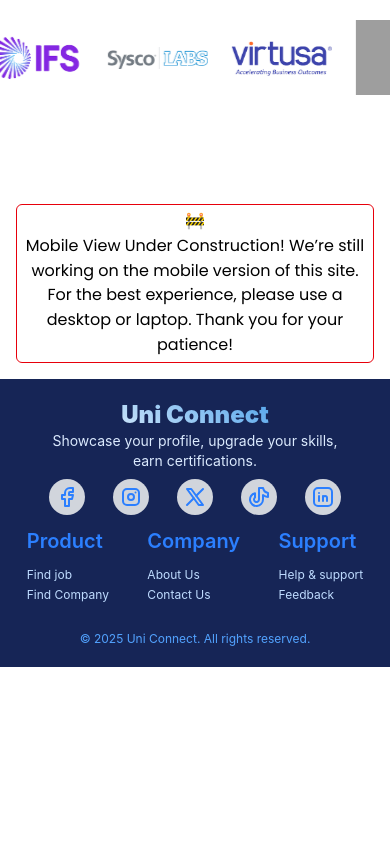
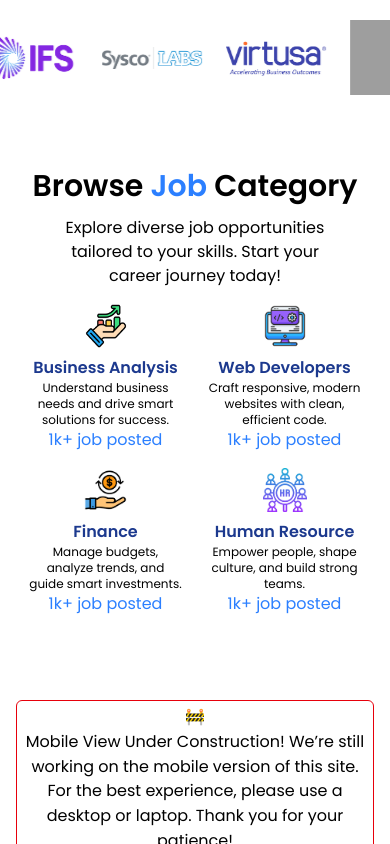
Before and after one commit to kavinduhcolombage/UniConnect_Frontend, a React (Vite) app: page / in a window 390 px wide. Shown: the part 933-1777 px from the top of the page. Before the commit the page ends 1600 px from the top, so only its background shows below. Built offline with nearby package versions, Linux system fonts and the light colour scheme; grey boxes are pictures that could not be loaded.

Commit message:
refactor JobCategory component for improved layout and responsiveness

```diff
--- a/src/pages/LandingPage/JObCategory.tsx
+++ b/src/pages/LandingPage/JObCategory.tsx
@@ -1,47 +1,46 @@
 const JobCategory = () => {
-    return <div className="md:flex hidden">
-        <div className="mt-20 pb-5">
-        <div className="text-4xl text-center font-semibold mb-3">Browse <span className="text-blue-500">Job</span> Category</div>
-        <div className="text-lg mx-auto text-center w-1/2">Explore diverse job opportunities tailored to your skills. Start your career journey today!</div>
+    return <div className="mt-10 max-[850px]:mt-5 pb-5">
+        <div className="text-4xl max-[850px]:text-3xl text-center font-semibold mb-3">Browse <span className="text-blue-500">Job</span> Category</div>
+        <div className="text-lg max-[850px]:text-base mx-auto text-center w-1/2 max-[550px]:w-2/3">Explore diverse job opportunities tailored to your skills. Start your career journey today!</div>
 
-        <div className="flex">
-            <div className="flex flex-col items-center w-[25%] mx-auto mt-10">
+        <div className="grid grid-cols-4 max-[740px]:grid-cols-2 mx-10 my-5 max-[500px]:mx-5 max-[500px]:my-2 gap-2">
+            <div className="flex flex-col items-center justify-center px-2">
                 <div className="p-2 rounded-full">
-                    <img className="h-15 w-15" src="/JobCategory/Sales.png" alt="" />
+                    <img className="h-15 w-15 max-[500px]:h-11 max-[500px]:w-11" src="/JobCategory/Sales.png" alt="" />
                 </div>
-                <div className="text-blue-900 text-lg font-semibold">Business Analysis</div>
-                <div className="text-sm text-center">Understand business needs and drive smart solutions for success.</div>
-                <div className="text-blue-500 text-lg">1k+ job posted</div>
+                <div className="text-blue-900 text-lg max-[850px]:text-base font-semibold">Business Analysis</div>
+                <div className="text-sm max-[850px]:text-xs text-center">Understand business needs and drive smart solutions for success.</div>
+                <div className="text-blue-500 text-lg max-[850px]:text-base">1k+ job posted</div>
             </div>
-            <div className="flex flex-col items-center w-[25%] mx-auto mt-10">
+            <div className="flex flex-col items-center justify-center px-2">
                 <div className="p-2 rounded-full">
-                    <img className="h-15 w-15" src="/JobCategory/WebDevelop.png" alt="" />
+                    <img className="h-15 w-15 max-[500px]:h-11 max-[500px]:w-11" src="/JobCategory/WebDevelop.png" alt="" />
                 </div>
-                <div className="text-blue-900 text-lg font-semibold">Web Developers</div>
-                <div className="text-sm text-center">Craft responsive, modern websites with clean, efficient code.</div>
-                <div className="text-blue-500 text-lg">1k+ job posted</div>
+                <div className="text-blue-900 text-lg max-[850px]:text-base font-semibold">Web Developers</div>
+                <div className="text-sm max-[850px]:text-xs text-center">Craft responsive, modern websites with clean, efficient code.</div>
+                <div className="text-blue-500 text-lg max-[850px]:text-base">1k+ job posted</div>
             </div>
-            <div className="flex flex-col items-center w-[25%] mx-auto mt-10">
+            <div className="flex flex-col items-center justify-center px-2">
                 <div className="p-2 rounded-full">
-                    <img className="h-15 w-15" src="/JobCategory/Finance.png" alt="" />
+                    <img className="h-15 w-15 max-[500px]:h-11 max-[500px]:w-11" src="/JobCategory/Finance.png" alt="" />
                 </div>
-                <div className="text-blue-900 text-lg font-semibold">Finance</div>
-                <div className="text-sm text-center">Manage budgets, analyze trends, and guide smart investments.</div>
-                <div className="text-blue-500 text-lg">1k+ job posted</div>
+                <div className="text-blue-900 text-lg max-[850px]:text-base font-semibold">Finance</div>
+                <div className="text-sm max-[850px]:text-xs text-center">Manage budgets, analyze trends, and guide smart investments.</div>
+                <div className="text-blue-500 text-lg max-[850px]:text-base">1k+ job posted</div>
             </div>
-            <div className="flex flex-col items-center w-[25%] mx-auto mt-10">
+            <div className="flex flex-col items-center justify-center px-2">
                 <div className="p-2 rounded-full">
-                    <img className="h-15 w-15" src="/JobCategory/HR.png" alt="" />
+                    <img className="h-15 w-15 max-[500px]:h-11 max-[500px]:w-11" src="/JobCategory/HR.png" alt="" />
                 </div>
-                <div className="text-blue-900 text-lg font-semibold">Human Resource</div>
-                <div className="text-sm text-center">Empower people, shape culture, and build strong teams.</div>
-                <div className="text-blue-500 text-lg">1k+ job posted</div>
+                <div className="text-blue-900 text-lg max-[850px]:text-base font-semibold">Human Resource</div>
+                <div className="text-sm max-[850px]:text-xs text-center">Empower people, shape culture, and build strong teams.</div>
+                <div className="text-blue-500 text-lg max-[850px]:text-base">1k+ job posted</div>
             </div>
         </div>
 
 
     </div>
-    </div>
+
 }
 
 export default JobCategory;
```
